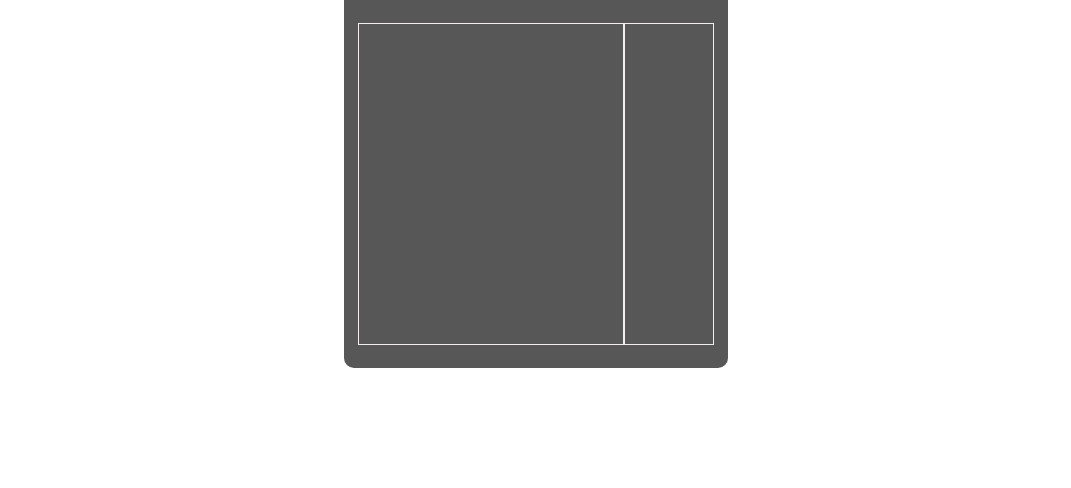
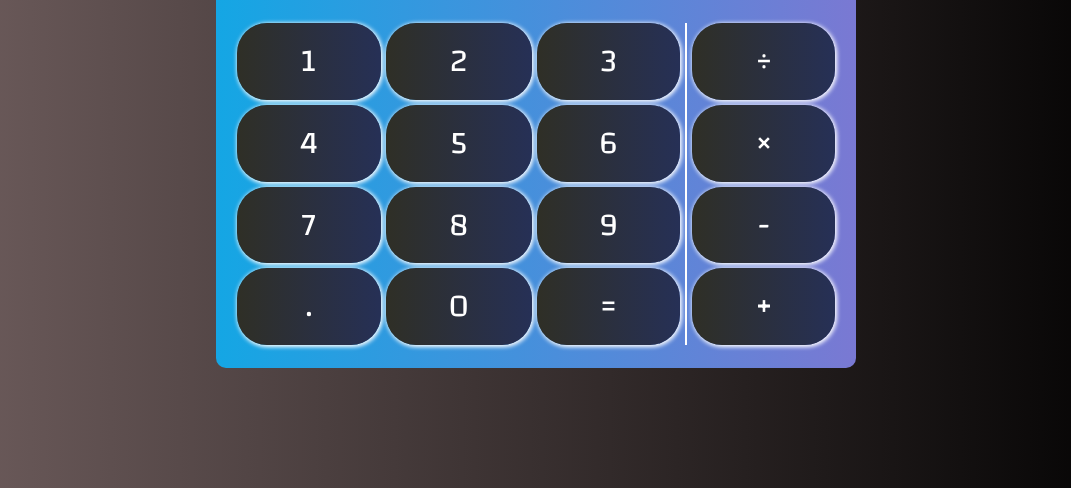
Before and after one commit to Robson124578/calculadora, a plain HTML site: page index.html in a window 1280 px wide. Shown: the part 312-800 px from the top of the page, without its empty margins (104-1175 px from the left). Drawn offline with Linux system fonts and the light colour scheme.

Commit message:
layout foi estruturado. Começando a lógica da aplicação

```diff
--- a/css/style.css
+++ b/css/style.css
@@ -14,7 +14,13 @@
     src: url(../fonts/Calculator.ttf);
 }
 
+@font-face {
+    font-family: "font-numeros";
+    src: url(../fonts/Changa-VariableFont_wght.ttf);
+}
+
 .conteiner-geral {
+    background-image: linear-gradient(to left, #000, rgb(113, 95, 95));
     height: 100vh;
     display: flex;
     align-items: center;
@@ -25,13 +31,14 @@
 .conteiner-logo,
 .conteiner-display-calculadora,
 .container-teclado-calculadora {
-    background-color: #575757;
+    background-image: linear-gradient(to left, #7979d3, rgb(21, 166, 228));
 }
 
 .conteiner-calculadora {
+    min-width: 320PX;
     padding: 5px;
     height: 70%;
-    width: 30%;
+    width: 50%;
     position: relative;
     border-radius: 10px;
 }
@@ -87,9 +94,35 @@
 
 .conteiner-operadores,
 .conteiner-numeros {
-    border: 1px solid rgb(243, 238, 238);
+    /* border: 1px solid rgb(243, 238, 238); */
+    /* padding: 5px; */
+    gap: 5px;
 }
 
 .conteiner-numeros {
     grid-column: 1/4;
+    display: grid;
+    grid-template-columns: auto auto auto;
+    border-right: 2px solid #fff;
+    padding-right: 5px;
 }
+
+.conteiner-operadores {
+    display: grid;
+    padding-left: 5px;
+    grid-template-columns: auto;
+}
+
+.tecla {
+    display: flex;
+    align-items: center;
+    justify-content: center;
+    color: #fff;
+    border-radius: 30px;
+    font-size: 2em;
+    font-family: font-numeros;
+    background-image: linear-gradient(to right, #2f2f26, rgb(38, 48, 86));
+    -webkit-box-shadow: 5px 5px 15px 5px #fff;
+    box-shadow: 1px 1px 4px 1px #fff;
+    cursor: pointer;
+}
--- a/index.html
+++ b/index.html
@@ -17,21 +17,36 @@
             </div>
             <div class="conteiner-display-calculadora">
                 <div class="display-calculadora">
-                    <h2>1000</h2>
+
                 </div>
             </div>
             <div class="container-teclado-calculadora">
                 <div class="teclado-calculadora">
                     <div class="conteiner-numeros">
-
+                        <div class="tecla tcl-1">1</div>
+                        <div class="tecla tcl-2">2</div>
+                        <div class="tecla tcl-3">3</div>
+                        <div class="tecla tcl-4">4</div>
+                        <div class="tecla tcl-5">5</div>
+                        <div class="tecla tcl-6">6</div>
+                        <div class="tecla tcl-7">7</div>
+                        <div class="tecla tcl-8">8</div>
+                        <div class="tecla tcl-9">9</div>
+                        <div class="tecla tcl-ponto">.</div>
+                        <div class="tecla tcl-0">0</div>
+                        <div class="tecla tcl-igualdade">=</div>
                     </div>
                     <div class="conteiner-operadores">
-
+                        <div class="tecla tcl-divs">÷</div>
+                        <div class="tecla tcl-mult">×</div>
+                        <div class="tecla tcl-subt">-</div>
+                        <div class="tecla tcl-adic">+</div>
                     </div>
                 </div>
             </div>
         </div>
     </div>
+    <script src="js/action.js"></script>
 </body>
 
 </html>
--- /dev/null
+++ b/js/action.js
@@ -0,0 +1,28 @@
+// Definições dos bottões
+
+var tcl1 = document.querySelector(".tcl-1");
+var tcl2 = document.querySelector(".tcl-2");
+var tcl3 = document.querySelector(".tcl-3");
+var tcl4 = document.querySelector(".tcl-4");
+var tcl5 = document.querySelector(".tcl-5");
+var tcl6 = document.querySelector(".tcl-6");
+var tcl7 = document.querySelector(".tcl-7");
+var tcl8 = document.querySelector(".tcl-8");
+var tcl9 = document.querySelector(".tcl-9");
+var tcl0 = document.querySelector(".tcl-0");
+var tclDivs = document.querySelector(".tcl-divs");
+var tclMult = document.querySelector(".tcl-mult");
+var tclSubt = document.querySelector(".tcl-subt");
+var tclAdic = document.querySelector(".tcl-adic");
+
+
+var display = document.querySelector(".display-calculadora");
+
+tcl1.addEventListener("click", function() {
+
+    var num = tcl1.innerText
+
+    alert(num);
+
+
+});
```
Also changed, not shown: fonts/Changa-VariableFont_wght.ttf (added), fonts/OFL.txt (added), fonts/static/Changa-Bold.ttf (added), fonts/static/Changa-ExtraBold.ttf (added), fonts/static/Changa-ExtraLight.ttf (added), fonts/static/Changa-Light.ttf (added), fonts/static/Changa-Medium.ttf (added), fonts/static/Changa-Regular.ttf (added), fonts/static/Changa-SemiBold.ttf (added).
